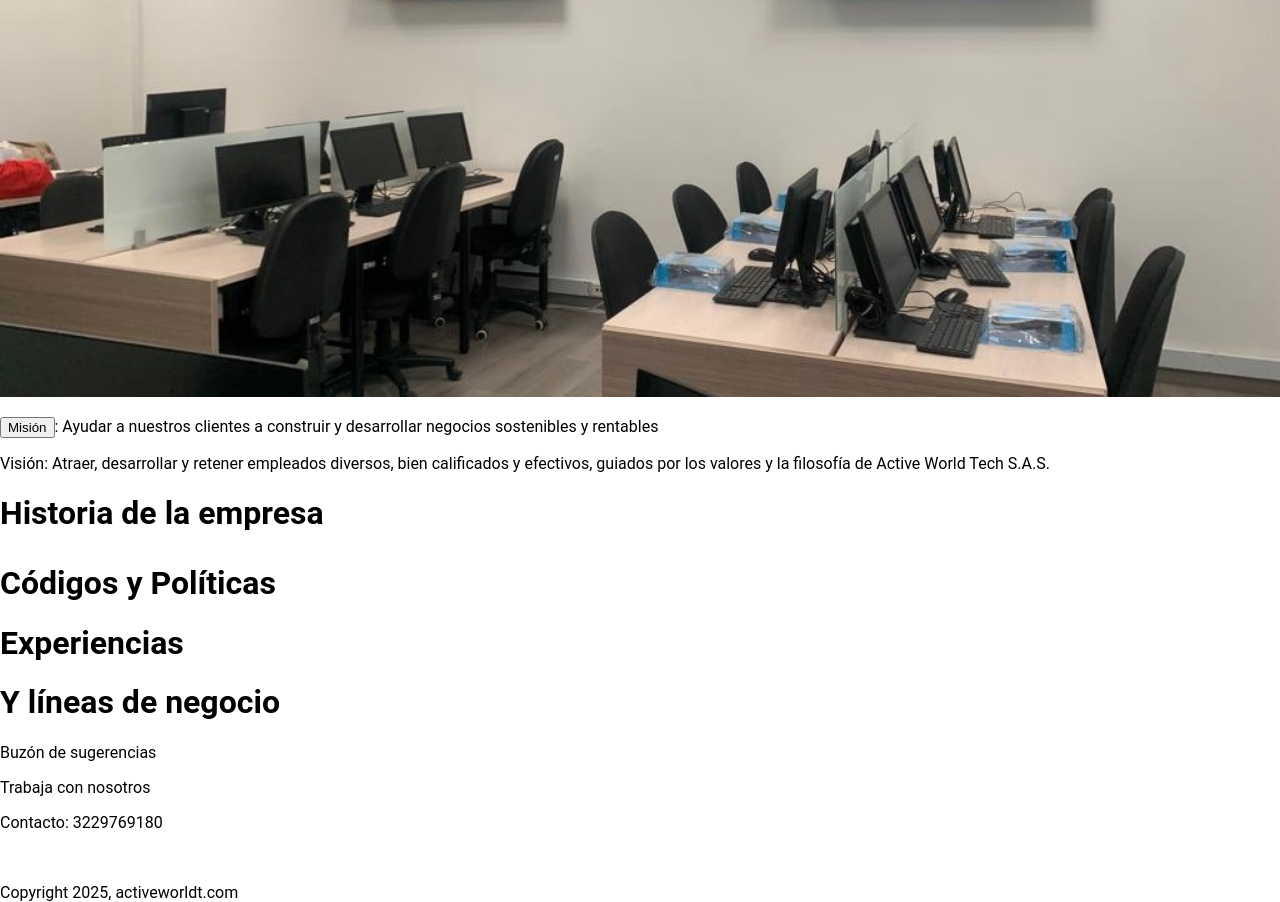
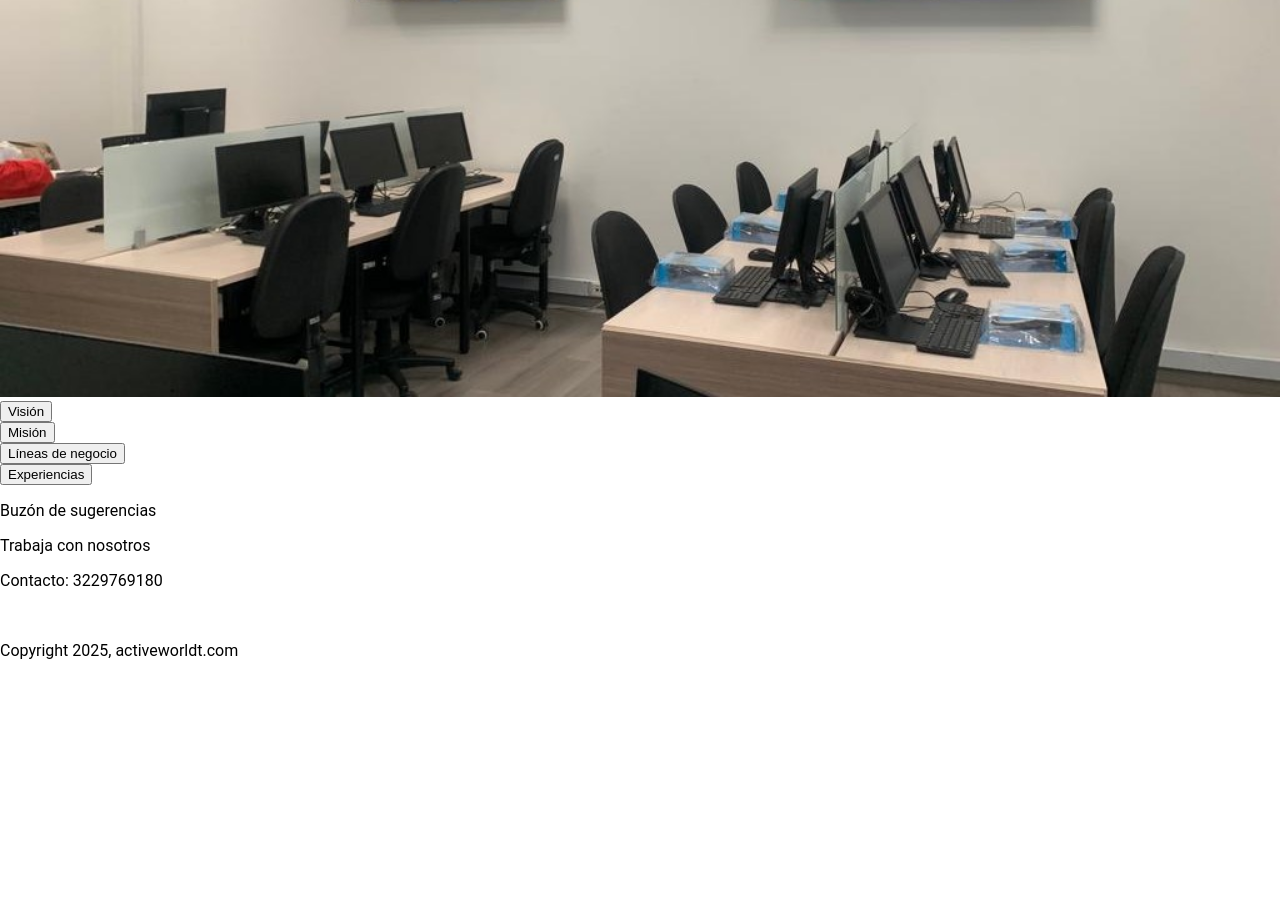
Before and after one commit to DelsonCruz/Prueba, a plain HTML site: page index.html in a window 1280 px wide. Shown: the part 157-1059 px from the top of the page. After the commit the page ends 817 px from the top, so only its background shows below. Drawn offline with Linux system fonts and the light colour scheme.

Commit message:
Update index.html

```diff
--- a/index.html
+++ b/index.html
@@ -21,21 +21,25 @@
 </header>
 <body>
     <div><img src="./asset/foto_of_1.jpeg"  class="foto" alt="Oficina"></div>
-    <p> <button> Misión </button>: Ayudar a nuestros clientes a construir y desarrollar negocios sostenibles y rentables</p>
-    <p>Visión: Atraer, desarrollar y retener empleados diversos, bien calificados y efectivos, guiados por los valores y la filosofía de Active World Tech S.A.S.</p>
 
+    <!-- agregar aca un boton asi, un poco mas grande, que nos guie a una pagina que titula codigos y politicas -->
+    <div class="box">
+        <button class="round-button">Visión</button>
+    </div>
+    <div class="box">
+        <button class="round-button">Misión</button>
+    </div>
+    <!--  agregar aca un boton asi, un poco mas grande, que nos guie a una pagina que titula experiencias y lineas de negocio-->
+    <div class="box">
+        <button class="round-button">Líneas de negocio</button>
+    </div>
+    <div class="box">
+        <button class="round-button">Experiencias</button>
+    </div>
 
-    <!--  -->
-    <h1>Historia de la empresa <p></p></h1>
-    <h1>Códigos y Políticas </h1>
-
-    <h1>Experiencias </h1>
-    <h1>Y líneas de negocio </h1>
-
-
-
-
-
+    <!-- esto va en el contenido de las otras paginas-->
+    <!-- <p> <button> Misión </button>: Ayudar a nuestros clientes a construir y desarrollar negocios sostenibles y rentables</p> -->
+    <!-- <p>Visión: Atraer, desarrollar y retener empleados diversos, bien calificados y efectivos, guiados por los valores y la filosofía de Active World Tech S.A.S.</p>-->
 
 
 
```
